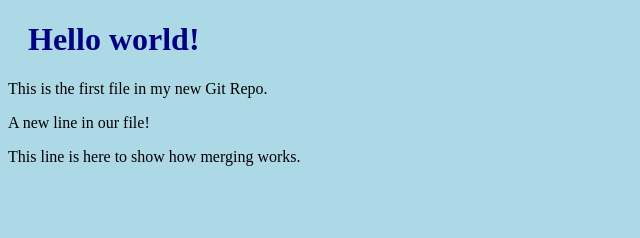
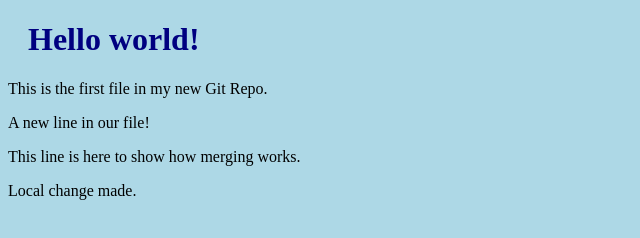
Before and after one commit to wensheng-liu-igt/hello-world-public, a plain HTML site: page Index.html in a window 1280 px wide. Shown: the whole page, without its empty margins (0-640 px from the left). Drawn offline with Linux system fonts and the light colour scheme.

Commit message:
Updated index.html. local change made.

```diff
--- a/Index.html
+++ b/Index.html
@@ -10,5 +10,6 @@
 <p>This is the first file in my new Git Repo.</p>
 <p>A new line in our file!</p>
 <p>This line is here to show how merging works.</p>
+<p>Local change made.</P>
 </body>
 </html>
```
